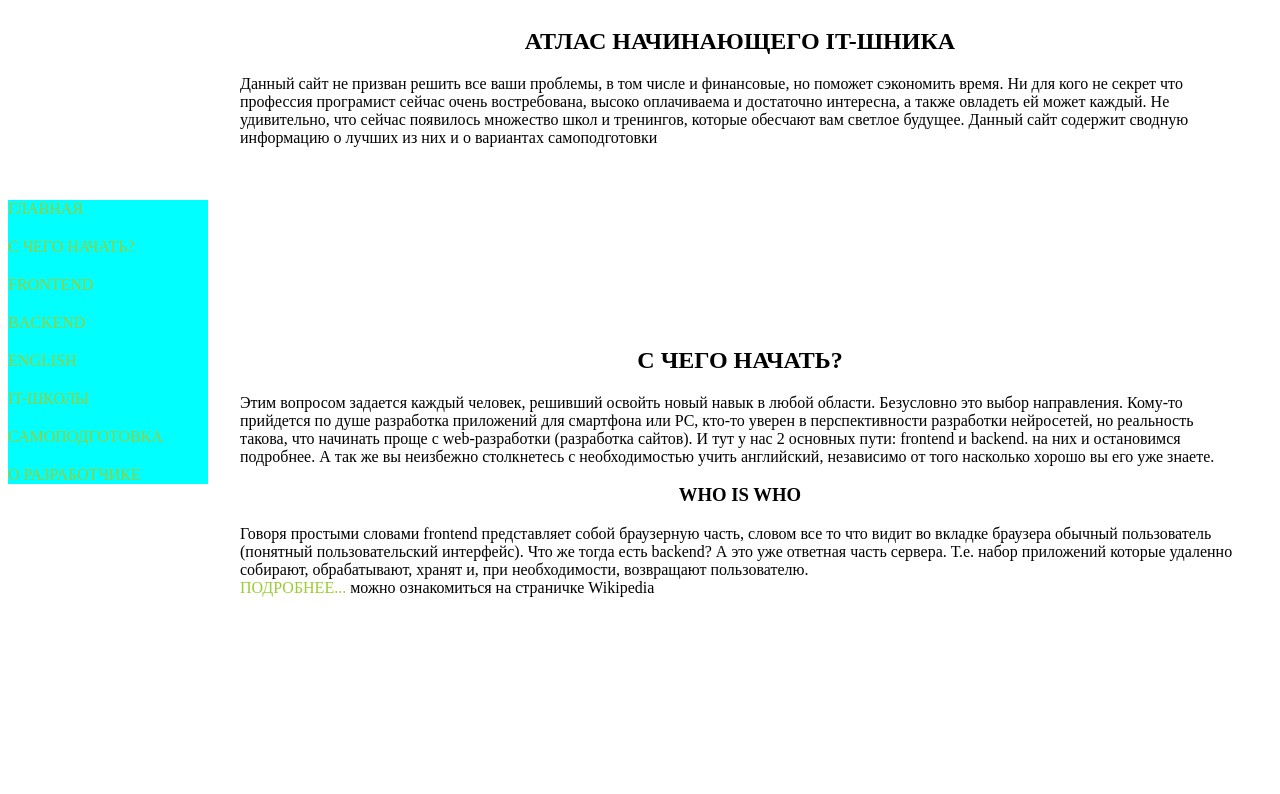
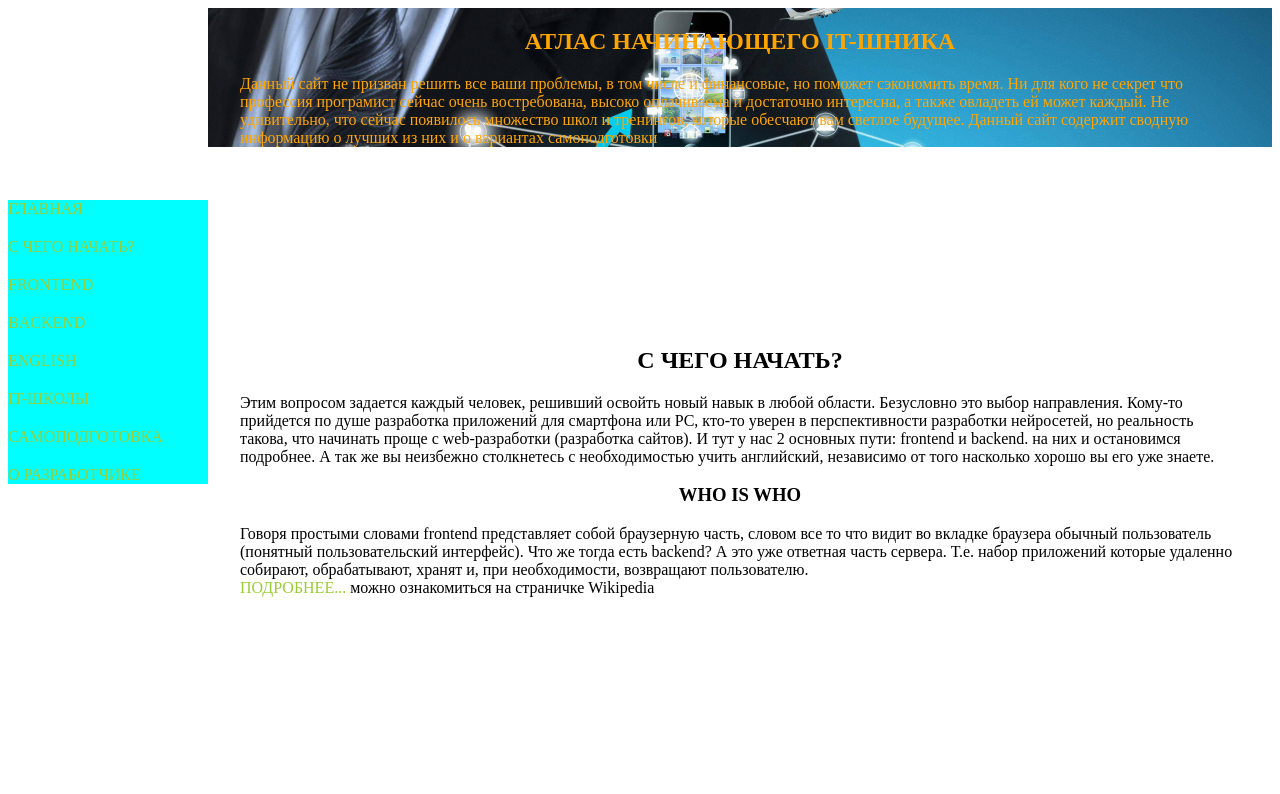
Before and after one commit to Lelik2486/HTML6, a plain HTML site: page Практика/my__project/index.html in a window 1280 px wide. Shown: the top 794 px of the page. Drawn offline with Linux system fonts and the light colour scheme.

Commit message:
add my-project

```diff
--- a/Практика/my__project/style.css
+++ b/Практика/my__project/style.css
@@ -25,6 +25,10 @@ a{
 }
 .header{
   display: flex;
+  background-image: url(img/header.jpg);
+  background-repeat: no-repeat;
+  background-size: 100%;
+  color: orange;
 }
 .nav{
   background-color: aqua;
```
Also changed, not shown: Практика/my__project/img/header.jpg (added).
